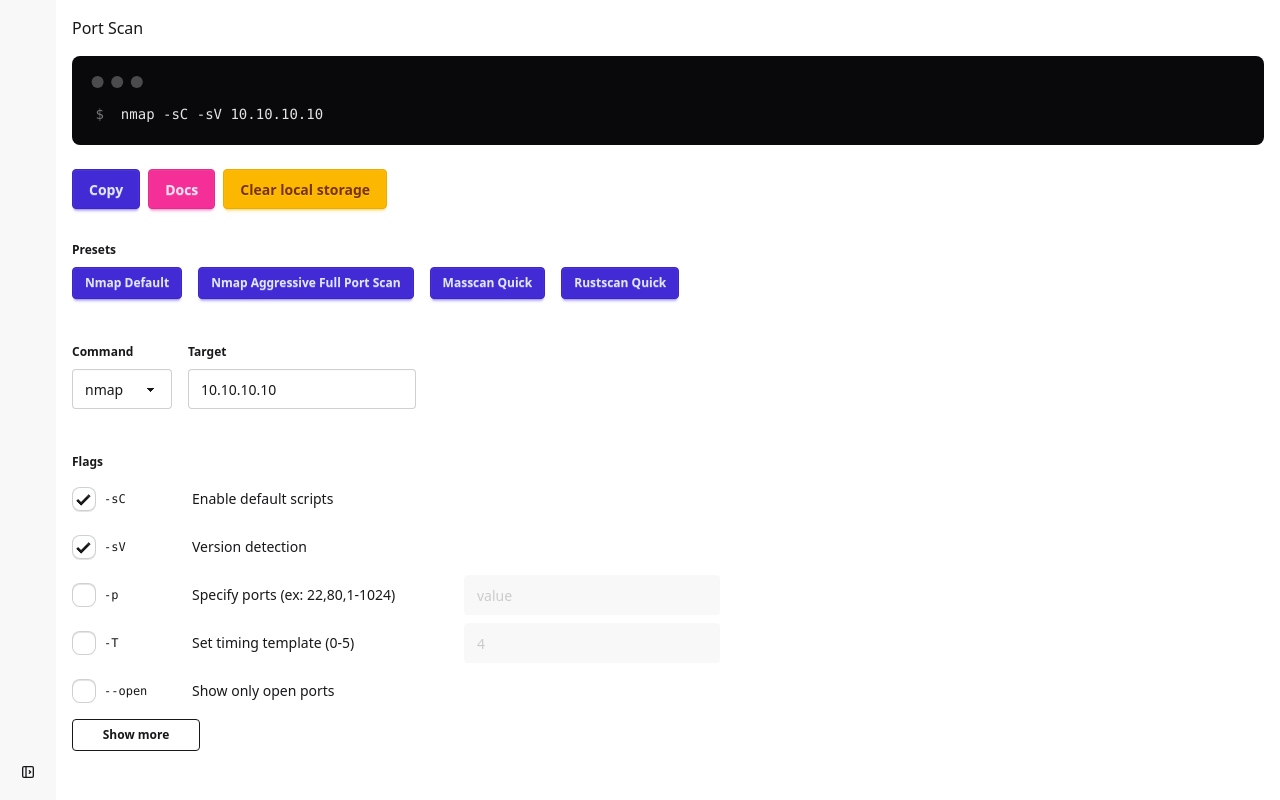
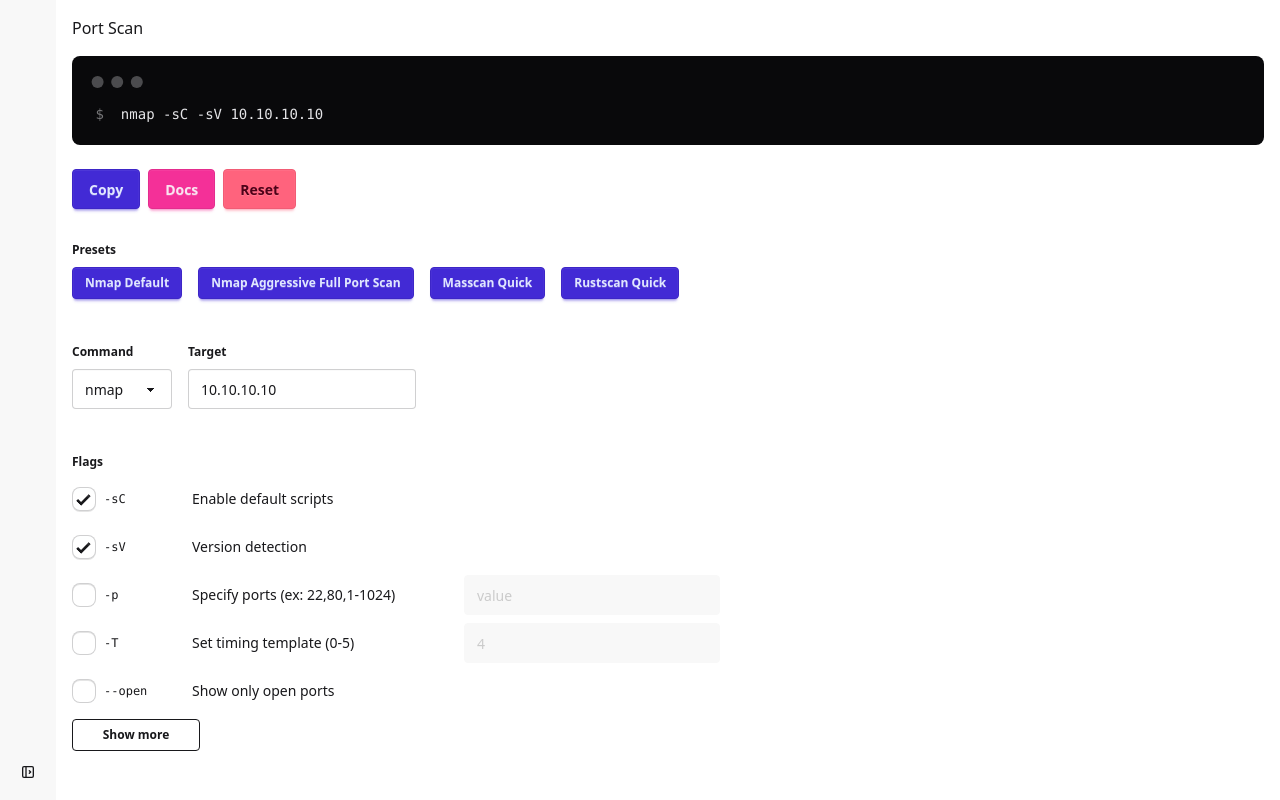
Before and after one commit to naborisk/recon-helper, a Next.js app: page /port-scan in a window 1280 px wide. Built offline with nearby package versions, Linux system fonts and the light colour scheme; a web font is replaced by a local one.

Commit message:
fix: Reset buttons restore defaults and are styled red

```diff
--- a/src/app/fuzzing/page.tsx
+++ b/src/app/fuzzing/page.tsx
@@ -143,7 +143,7 @@
         >
           Docs
         </a>
-        <button type="button" className="btn btn-warning" onClick={() => { localStorage.removeItem(storageKey); setCommand('ffuf'); setFlags([]); }}>Clear local storage</button>
+        <button type="button" className="btn btn-error" onClick={() => { localStorage.removeItem(storageKey); const cmd = commands.find(c => c.name === 'ffuf'); setCommand('ffuf'); if (cmd) setFlags(cmd.flags.filter(f => cmd.defaultFlags?.includes(f.value))); }}>Reset</button>
       </div>
 
       <fieldset className="fieldset">
--- a/src/app/port-scan/page.tsx
+++ b/src/app/port-scan/page.tsx
@@ -143,7 +143,14 @@
         >
           Docs
         </a>
-        <button type="button" className="btn btn-warning" onClick={() => { localStorage.removeItem(storageKey); setCommand('nmap'); setTarget('10.10.10.10'); setFlags([]); }}>Clear local storage</button>
+        <button type="button" className="btn btn-error" onClick={() => {
+          // reset to defaults for current command
+          localStorage.removeItem(storageKey);
+          const cmd = commands.find(c => c.name === 'nmap');
+          setCommand('nmap');
+          setTarget('10.10.10.10');
+          if (cmd) setFlags(cmd.flags.filter(f => cmd.defaultFlags?.includes(f.value)));
+        }}>Reset</button>
       </div>
 
       <fieldset className="fieldset">
```
